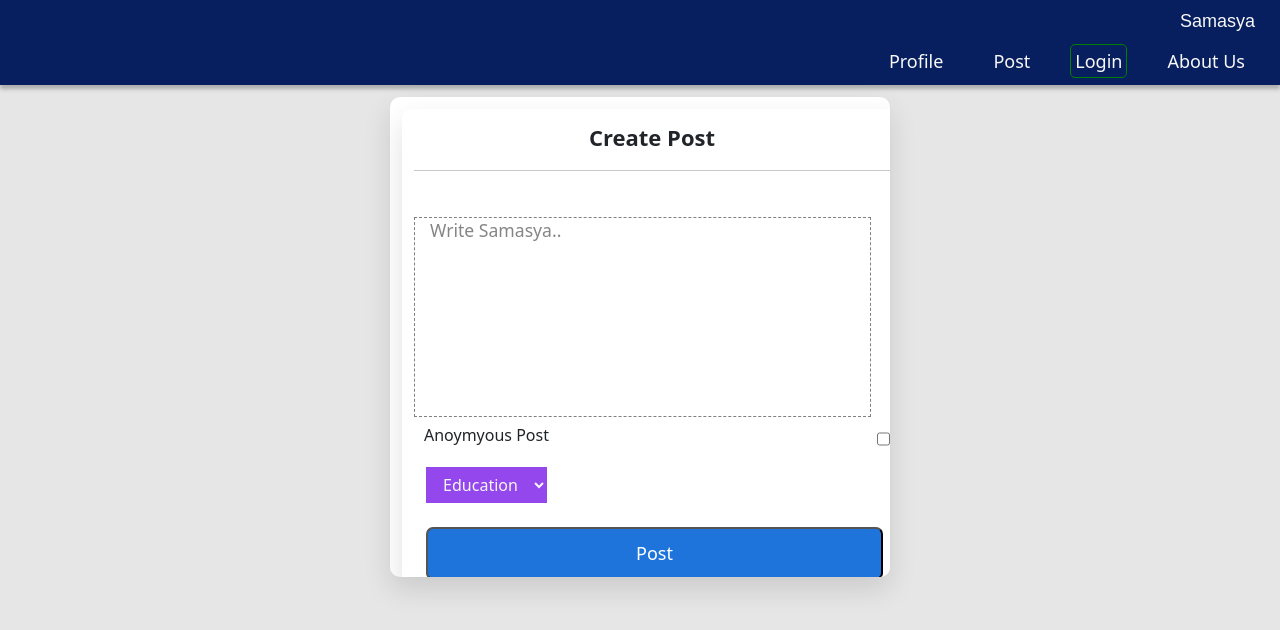
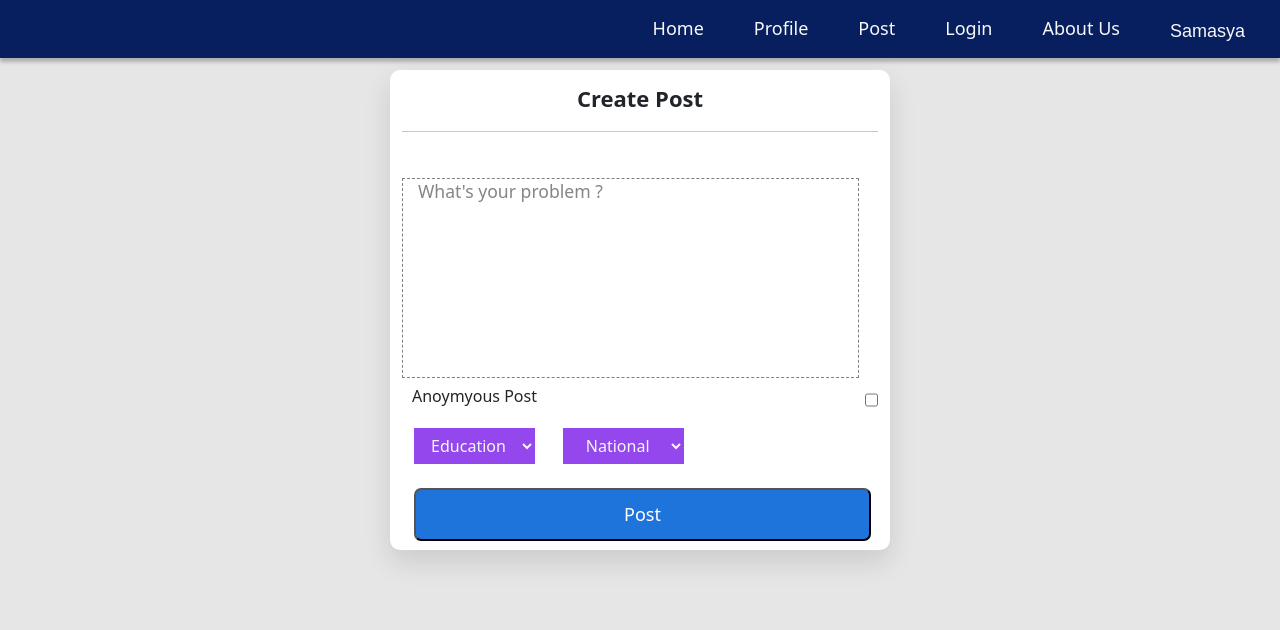
Before and after one commit to sandarva3/HackFest, a Django app: page /post/ in a window 1280 px wide. Shown: the top 630 px of the page. Run offline with Django 5.2, Linux system fonts and the light colour scheme.

Commit message:
Add files via upload

```diff
--- a/templates/post.html
+++ b/templates/post.html
@@ -1,18 +1,43 @@
-{% extends "base.html" %}
-{% load static %}
+<!DOCTYPE html>
 
-{% block stylesheet %}
-<link rel="stylesheet" href="{% static 'css/post.css' %}">
-{% endblock stylesheet %}
+<html lang="en" dir="ltr">
 
-{% block content %}
+<head>
+    <meta charset="utf-8">
+    <title>post.html</title>
+    <link rel="stylesheet" href="style.css">
+    <meta name="viewport" content="width=device-width, initial-scale=1.0">
+
+</head>
+<link href="https://cdn.jsdelivr.net/npm/bootstrap@5.3.2/dist/css/bootstrap.min.css" rel="stylesheet"
+    integrity="sha384-T3c6CoIi6uLrA9TneNEoa7RxnatzjcDSCmG1MXxSR1GAsXEV/Dwwykc2MPK8M2HN" crossorigin="anonymous">
+<script src="https://cdn.jsdelivr.net/npm/bootstrap@5.3.2/dist/js/bootstrap.bundle.min.js"
+    integrity="sha384-C6RzsynM9kWDrMNeT87bh95OGNyZPhcTNXj1NW7RuBCsyN/o0jlpcV8Qyq46cDfL"
+    crossorigin="anonymous"></script>
+<link rel="stylesheet" href="static/css/style.css">
+<link rel="stylesheet" href="static/css/post.css">
+
+<body>
+    <div class="containernav1">
+        <ul class="nav">
+            <nav class="nav1">
+                <li class="navli" id="1"><a href="index.html">Home </a></li>
+                <li class="navli" id="2"><a href="profile.html">Profile</a></li>
+                <li class="navli" id="3"><a href="post.css">Post</a></li>
+                <li class="navli" id="4"><a href="">Login</a></li>
+                <li class="navli" id="4"><a href="">About Us</a></li>
+                <li class="navli" id="logo"><a href="">Samasya</a></li>
+            </nav>
+        </ul>
+    </div>
+    </div>
     <div class="container">
 
         <header style="text-align: center; font-weight: bold; font-size: 22px; margin:5px; margin-top: 12px;">Create
             Post</header>
             <hr>
         <form action="#">
-              <textarea class="post-content" placeholder="Write Samasya.." spellcheck="false" required></textarea>
+            <textarea class="post-content" placeholder="What's your problem ? " spellcheck="false" required></textarea>
 
 
             <div class="checkany">
@@ -25,6 +50,11 @@
                 <option value="Environment">Environment</option>
                 <option value="Others">Others</option>
             </select>
+            <select class="level">
+                <option value="Education">National</option>
+                <option value="Health">Municipality</option>
+                <option value="Environment">Ward</option>
+            </select>
             <div class="button">
                 <button class="btnn" style=" margin:12px; width:96%; color:white;">Post</button>
             </div>
@@ -33,4 +63,6 @@
     </div>
     </div>
 
-  {% endblock content %}
+</body>
+
+</html>
```
Lines whose indentation alone changed are shown as unchanged.
